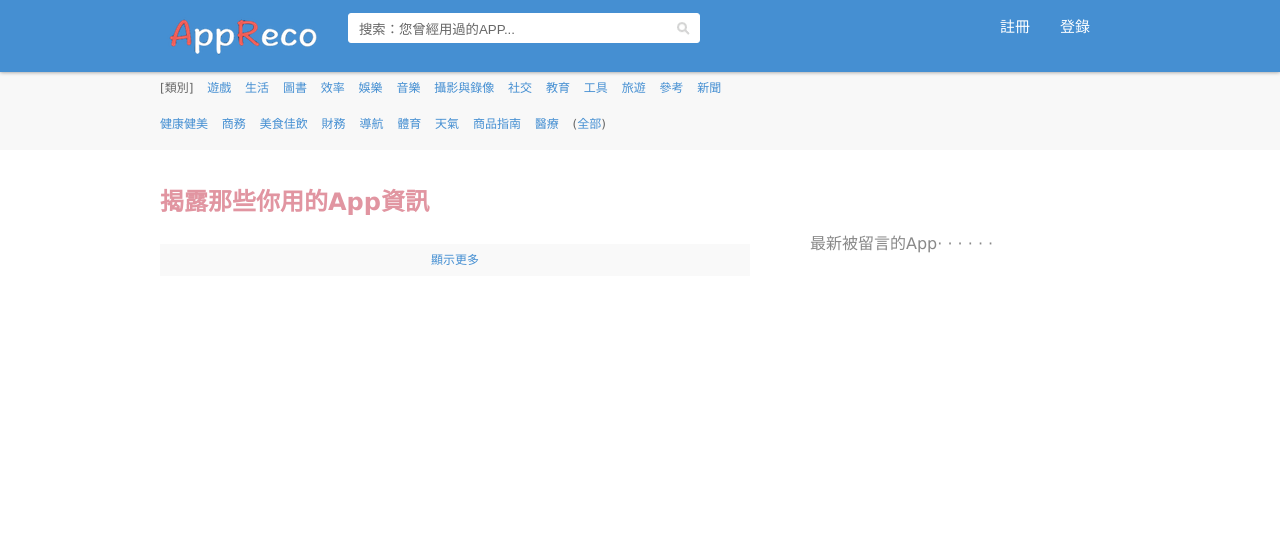
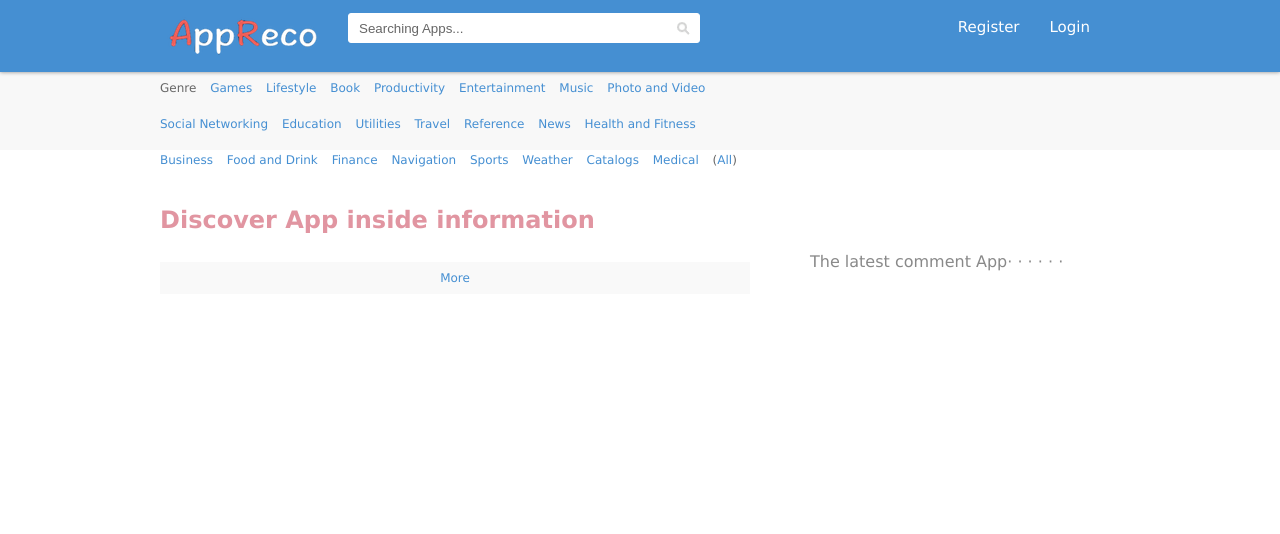
Before and after one commit to exile1205/AppReco, a PHP site: page / in a window 1280 px wide. Shown: the top 534 px of the page. Run offline with PHP 8.4, Linux system fonts and the light colour scheme.

Commit message:
english style

```diff
--- a/app.php
+++ b/app.php
@@ -16,25 +16,25 @@
                     <div class="info-meta">
                         <ul>
                             <li>
-                            <h4>簡介：</h4><p></p>
+                            <h4>Description：</h4><p></p>
                             </li>
                             <li>
-                                <h4>類型：</h4><a href=""></a>
+                                <h4>Genre：</h4><a href=""></a>
                             </li>
                             <li>
-                                <h4>評分：</h4><p></p>
+                                <h4>User rating：</h4><p></p>
                             </li>
                              <li>
-                                <h4>廣告評分：</h4><p></p>
+                                <h4>Advertising risk：</h4><p></p>
                             </li>
                              <li>
-                                <h4>隱私資訊評分：</h4><p></p>
+                                <h4>Privacy data risk：</h4><p></p>
                             </li>
                             <li>
-                                <h4>網路傳輸評分：</h4><p></p>
+                                <h4>Networking risk：</h4><p></p>
                             </li>
                              <li>
-                                <h4>總分：</h4><p></p>
+                                <h4>Risk rating：</h4><p></p>
                             </li>
                         </ul>
                     </div>
@@ -45,18 +45,18 @@
                 <div id="app-item-right">
                 <div class="suck">
                 <a href="#" class="" title="">Favorite</a>
-                <a href="#" class="unhave" title="增加留言">留言</a>
+                <a href="#" class="unhave" title="增加留言">Comment</a>
                 <span id="add-suck">+1</span><span id="del-suck">-1</span>
                 </div>
                 </div>
                 <div class="clear"></div>
             </div>
         	<div class="behavior">
-            <h3>行為</h3>
+            <h3>Behavior</h3>
 
             <div id="drawtab">
-                <span><a href="javascript:;" class="cur">存取使用者隱私資訊</a> / </span>
-                <span><a href="javascript:;">網路連線存取</a></span>
+                <span><a href="javascript:;" class="cur">Access user's privacy data</a> / </span>
+                <span><a href="javascript:;">Access network</a></span>
             </div>
 
               <!-------->
@@ -67,7 +67,7 @@
 
 
 
-                <p>「存取使用者隱私資訊」雷達圖</p>
+                <p>  chart of accessing user's privacy data </p>
             </div>
 
             <div id="genre2">
@@ -76,7 +76,7 @@
                 </div>
 
 
-                <p>「網路連線存取」雷達圖</p>
+                <p> Radar chart of accessing network</p>
             </div>
             <!------>
             </div>
@@ -84,25 +84,25 @@
     </div>
     <div class="content-right-cluster" id="clustApp">
 		<h2></h2>
-        <button type="button" id="get_comment">顯示留言</button>
+        <button type="button" id="get_comment">View comment</button>
     	<div class="item-cluster-list">
         </div>
         <div class="more_loader_spinner"><img src="image/loader.gif"></img></div>
     </div>
     <div class="content-right" id="commentApp">
 		<h2></h2>
-        <button type="button" id="get_cluster">顯示同一群的App</button>
+        <button type="button" id="get_cluster">Show same cluster apps</button>
         <div class="add-comment">
-            <p>目前剩下：<span id="txtCount">255</span> 字</p>
+            <p> Comment character limit is：<span id="txtCount">255</span>characters</p>
       		<textarea id="comment" name="comment" rows="1" onkeyup="changeText(this);"></textarea>
-      		<a href="#" id="submitcomment">發佈</a>
+      		<a href="#" id="submitcomment">Submit</a>
 
     	</div>
     	<div class="item-comment-list">
         </div>
         <div class="more_loader_spinner"><img src="image/loader.gif"></img></div>
         <div class="app-item-more">
-            <a id="get_more"  href="javascript:;" rel="顯示更多" >顯示更多</a>
+            <a id="get_more"  href="javascript:;" rel="顯示更多" >More</a>
         </div>
     </div>
     <div class="clear"></div>
@@ -118,7 +118,7 @@ function changeText(objElement) {
     iCount = 255 - iCount
     if(iCount<0)
     {
-        alert("ㄟ 字太太多了拉~");
+        alert("Sorry, too much characters");
         location.reload();
     }
     else{
--- a/header.php
+++ b/header.php
@@ -21,20 +21,20 @@
 <a href="index.php" id="logo"><img src="image/logo2.png" alt="回到首頁" title="回到首頁"></a>
 <form id="searchform" method="get" action="search_result.php" role="search" enctype="multipart/form-data">
 	<div class="inp">
-	<input type="text" name="search" value="搜索：您曾經用過的APP..." id="search" onfocus=	"if(this.value==this.defaultValue)this.value='';" onblur="if(this.value=='')this.value=this.defaultValue;">
+	<input type="text" name="search" value="Searching Apps..." id="search" onfocus=	"if(this.value==this.defaultValue)this.value='';" onblur="if(this.value=='')this.value=this.defaultValue;">
         <div class="inp-btn"><input type="submit" value="搜索"></div>
     </div>
 </form>
 <div id="user">
 <ul>
-<li><a href="login.php">登錄</a></li>
-<li><a href="register.php">註冊</a></li>
+<li><a href="login.php">Login</a></li>
+<li><a href="register.php">Register</a></li>
 </ul>
 </div>
 <div id="user_have">
 <ul>
-	<li><a href="logout.php" id="user_edit">退出</a></li>
-	<li><a href="user_edit.php" id="user_edit">設置</a></li>
+	<li><a href="logout.php" id="user_edit">Logout</a></li>
+	<li><a href="user_edit.php" id="user_edit">Setting</a></li>
 	<li><a href="user.php" id="user_have_name"></a></li>
 
 </ul>
--- a/index.php
+++ b/index.php
@@ -6,47 +6,47 @@
 <div id="cate-list-fix">
 <div class="content-left">
 <ul>
-      <li>[類別]</li>
-      <li><a href="#">遊戲</a><span>Games</span></li>
-      <li><a href="#">生活</a><span>Lifestyle</span></li>
-      <li><a href="#">圖書</a><span>Book</span></li>
-      <li><a href="#">效率</a><span>Productivity</span></li>
-      <li><a href="#">娛樂</a><span>Entertainment</span></li>
-      <li><a href="#">音樂</a><span>Music</span></li>
-      <li><a href="#">攝影與錄像</a><span>Photo and Video</span></li>
-      <li><a href="#">社交</a><span>Social Networking</span></li>
-      <li><a href="#">教育</a><span>Education</span></li>
-      <li><a href="#">工具</a><span>Utilities</span></li>
-      <li><a href="#">旅遊</a><span>Travel</span></li>
-      <li><a href="#">參考</a><span>Reference</span></li>
-      <li><a href="#">新聞</a><span>News</span></li>
-      <li><a href="#">健康健美</a><span>Health and Fitness</span></li>
-      <li><a href="#">商務</a><span>Business</span></li>
-      <li><a href="#">美食佳飲</a><span>Food and Drink</span></li>
-      <li><a href="#">財務</a><span>Finance</span></li>
-      <li><a href="#">導航</a><span>Navigation</span></li>
-      <li><a href="#">體育</a><span>Sports</span></li>
-      <li><a href="#">天氣</a><span>Weather</span></li>
-      <li><a href="#">商品指南</a><span>Catalogs</span></li>
-      <li><a href="#">醫療</a><span>Medical</span></li>
-      <li>(<a href="#">全部</a>)<span></span></li>
+      <li>Genre</li>
+      <li><a href="#">Games</a><span>Games</span></li>
+      <li><a href="#">Lifestyle</a><span>Lifestyle</span></li>
+      <li><a href="#">Book</a><span>Book</span></li>
+      <li><a href="#">Productivity</a><span>Productivity</span></li>
+      <li><a href="#">Entertainment</a><span>Entertainment</span></li>
+      <li><a href="#">Music</a><span>Music</span></li>
+      <li><a href="#">Photo and Video</a><span>Photo and Video</span></li>
+      <li><a href="#">Social Networking</a><span>Social Networking</span></li>
+      <li><a href="#">Education</a><span>Education</span></li>
+      <li><a href="#">Utilities</a><span>Utilities</span></li>
+      <li><a href="#">Travel</a><span>Travel</span></li>
+      <li><a href="#">Reference</a><span>Reference</span></li>
+      <li><a href="#">News</a><span>News</span></li>
+      <li><a href="#">Health and Fitness</a><span>Health and Fitness</span></li>
+      <li><a href="#">Business</a><span>Business</span></li>
+      <li><a href="#">Food and Drink</a><span>Food and Drink</span></li>
+      <li><a href="#">Finance</a><span>Finance</span></li>
+      <li><a href="#">Navigation</a><span>Navigation</span></li>
+      <li><a href="#">Sports</a><span>Sports</span></li>
+      <li><a href="#">Weather</a><span>Weather</span></li>
+      <li><a href="#">Catalogs</a><span>Catalogs</span></li>
+      <li><a href="#">Medical</a><span>Medical</span></li>
+      <li>(<a href="#">All</a>)<span></span></li>
 </ul>
 </div>
 </div>
 </div>
 <div id="content">
 <div id="content-fix">
-	<h1>揭露那些你用的App資訊</h1>
+	<h1>Discover App inside information</h1>
 	<div class="content-left">
     <div class="app-list">
     </div>
     <div class="more_loader_spinner"><img src="image/loader.gif"></img></div>
     <div class="app-item-more">
-        <a id="get_more" href="#get_more" rel="顯示更多">顯示更多</a>
+        <a id="get_more" href="#get_more" rel="顯示更多">More</a>
     </div>
     </div>
     <div class="content-right">
-		  <h2>最新被留言的App· · · · · ·</h2>
+		  <h2>The latest comment App· · · · · ·</h2>
     	<div class="comment-list">
 
       </div>
--- a/login.php
+++ b/login.php
@@ -2,7 +2,7 @@
 <script src="js/login.js"></script>
 <div id="normal-conten">
 <div id="normal-conten-fix">
-	<h1>登錄AppReco</h1>
+	<h1>Login</h1>
 	<div class="content-left">
     <div class="account-pic2">
                 <img src="image/login.png" alt="">
@@ -12,12 +12,12 @@
     <div class="register">
 	<form id="loginform" name="loginform" method="post" action="" target="_top">
     <div class="account-inp">
-        <label>信箱</label>
+        <label>Email Address</label>
         <input id="email" name="email" type="text" tabindex="1">
     </div>
 
     <div class="account-inp">
-        <label>密碼</label>
+        <label>Password</label>
         <input id="password" name="password" type="password" tabindex="2">
     </div>
 
--- a/logout.php
+++ b/logout.php
@@ -18,7 +18,7 @@
                 data: formData,
                 success:function(data){
                   if(data.message=="Logout success"){
-                    alert("成功登出~");
+                    alert("Logout success~");
                     window.location.href = "index.php";
                   }
   					     //alert(data.message);
--- a/search_result.php
+++ b/search_result.php
@@ -10,7 +10,7 @@
     </div>
     <div class="more_loader_spinner"><img src="image/loader.gif"></img></div>
     <div class="app-item-more">
-    <a id="get_more" href="#get_more" rel="顯示更多">顯示更多</a>
+    <a id="get_more" href="#get_more" rel="顯示更多">More</a>
     </div>
     </div>
     <div class="clear"></div>
```
Also changed, not shown: register.php (+4 -4 lines), user.php (+4 -4 lines), user_edit.php (+6 -6 lines).
